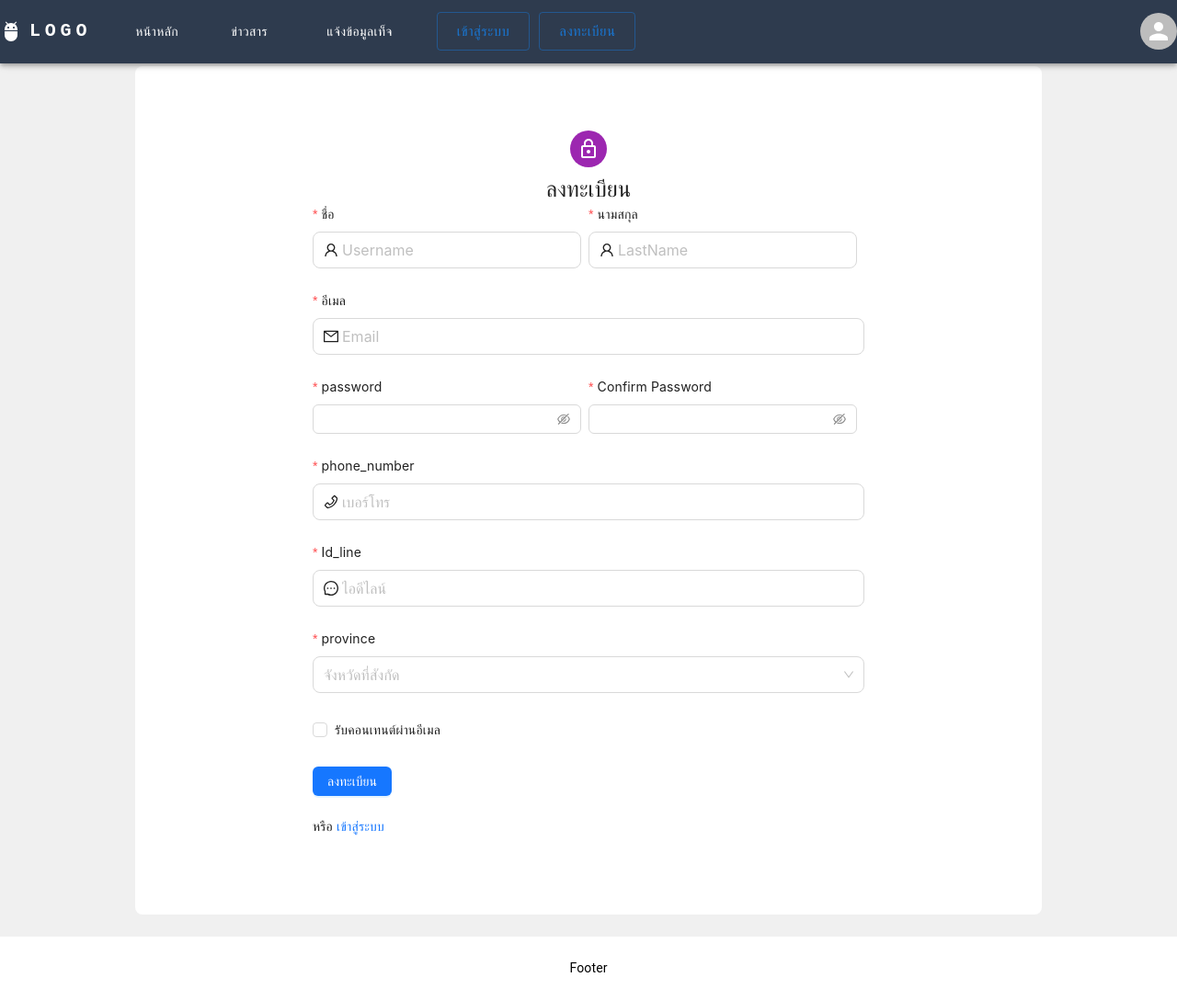
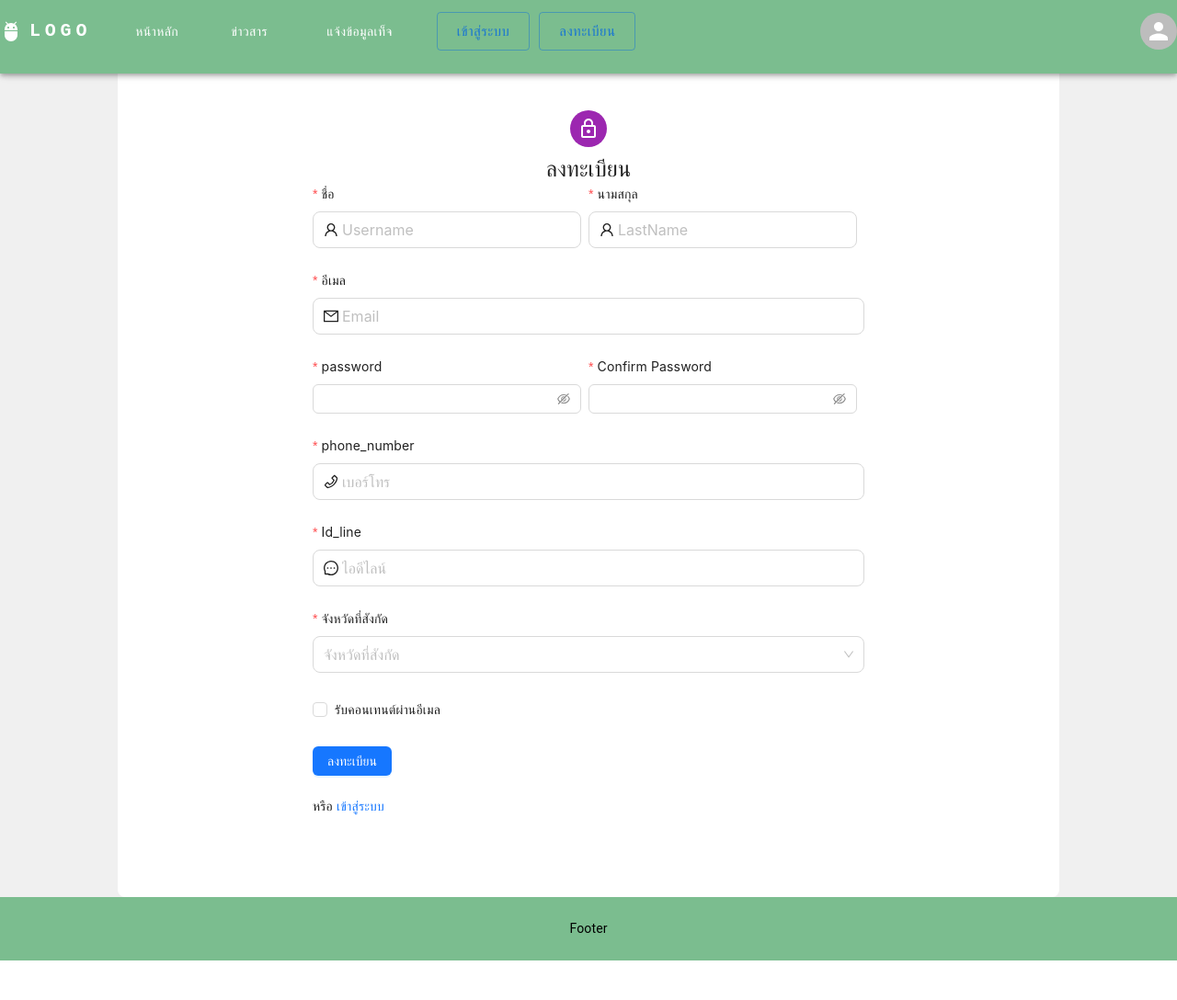
Before and after one commit to sanusi-pohlor/frontend, a React (Create React App) app: page /User/Register in a window 1280 px wide. Shown: the whole page at 92% size. After the commit the page ends 1045 px from the top, so only its background shows below. Built offline with nearby package versions, Linux system fonts and the light colour scheme.

Commit message:
031066.1

```diff
--- a/src/components/Bottom.js
+++ b/src/components/Bottom.js
@@ -5,7 +5,7 @@ const { Footer } = Layout;
 const footerStyle = {
   textAlign: "center",
   color: "#000000",
-  backgroundColor: "#FFFFFF",
+  backgroundColor: "#7BBD8F",
   height: "5%", // Change this value to adjust the height
   bottom: 0, width: "100%"
 };
--- a/src/components/DashboardComponents/Carousel.js
+++ b/src/components/DashboardComponents/Carousel.js
@@ -10,8 +10,7 @@ const Carousel = () => {
       elevation={0}
       style={{
         width: "100%",
-        height: 300,
-        backgroundColor: paperColor,
+        height: 500,
       }}
     ></Paper>
   );
--- a/src/components/DashboardComponents/Dashboard.css
+++ b/src/components/DashboardComponents/Dashboard.css
@@ -4,6 +4,5 @@
     margin: auto;
     -webkit-box-pack: center;
     justify-content: center;
-    padding: 24px;
     background-color: rgb(240, 240, 240);
 }
--- a/src/components/MenuNavbar.js
+++ b/src/components/MenuNavbar.js
@@ -120,7 +120,7 @@ function ResponsiveAppBar() {
   return (
     <Box>
       <CssBaseline />
-      <AppBar sx={{ backgroundColor: '#2E3B4E' }} >
+      <AppBar sx={{ backgroundColor: '#7BBD8F' , height: '10%' }} >
           <Toolbar disableGutters >
             <AdbIcon sx={{ display: { xs: 'none', md: 'flex' }, mr: 1 }} />
             <Typography
--- a/src/components/UserComoponents/Register.js
+++ b/src/components/UserComoponents/Register.js
@@ -8,17 +8,16 @@ import {
   PhoneOutlined,
   MessageOutlined,
 } from "@ant-design/icons";
-import { Typography, Box, Paper, Avatar } from "@mui/material";
-import axios from "axios";
+import { Typography, Paper, Avatar } from "@mui/material";
 
 const { Option } = Select;
 
 const Register = ({ handleSubmit }) => {
+  const [receiveCtEmail, setReceiveCtEmail] = useState(false);
   const [selectedprovince, setSelectedprovince] = useState("");
   const handleprovinceChange = (value) => {
     setSelectedprovince(value);
   };
-  // const [form] = Form.useForm();
   const [loading, setLoading] = useState(false);
 
   const onFinish = async (values) => {
@@ -26,23 +25,28 @@ const Register = ({ handleSubmit }) => {
     console.log(selectedprovince);
     setLoading(true);
     try {
+      let receive = 0;
+      if (receiveCtEmail == true) {
+        receive = 1; // This is allowed for "let" variables.
+      }
       const formData = new FormData();
-      formData.append('username', values.username);
-      formData.append('lastName', values.lastName);
-      formData.append('email', values.email);
-      formData.append('password', values.password);
-      formData.append('phone_number', values.phone_number);
-      formData.append('Id_line', values.Id_line);
-      formData.append('province', selectedprovince);
+      formData.append("username", values.username);
+      formData.append("lastName", values.lastName);
+      formData.append("email", values.email);
+      formData.append("password", values.password);
+      formData.append("phone_number", values.phone_number);
+      formData.append("Id_line", values.Id_line);
+      formData.append("province", selectedprovince);
+      formData.append("receive_ct_email", receive);
 
-      const response = await fetch('http://localhost:8000/api/register', {
+      const response = await fetch("http://localhost:8000/api/register", {
         method: "POST",
         body: formData,
       });
       if (response.ok) {
-        message.success('Form data sent successfully');
+        message.success("Form data sent successfully");
       } else {
-        message.error('Error sending form data');
+        message.error("Error sending form data");
       }
     } catch (error) {
       console.error("Error registering user:", error);
@@ -53,7 +57,11 @@ const Register = ({ handleSubmit }) => {
   };
   const [Login, setLogin] = useState(false);
   const onChange = (e) => {
-    console.log(`checked = ${e.target.checked}`);
+    // The 'e.target.checked' property contains the checkbox state (true for checked, false for unchecked)
+    const isChecked = e.target.checked;
+
+    // Update the 'receiveCtEmail' state based on the checkbox state
+    setReceiveCtEmail(isChecked);
   };
   const LoginFinish = (values) => {
     console.log("Received values of form: ", values);
@@ -222,7 +230,7 @@ const Register = ({ handleSubmit }) => {
           />
         </Form.Item>
         <Form.Item
-            label="province"
+          label="จังหวัดที่สังกัด"
           name="province"
           rules={[
             {
```
Lines whose indentation alone changed are shown as unchanged.
